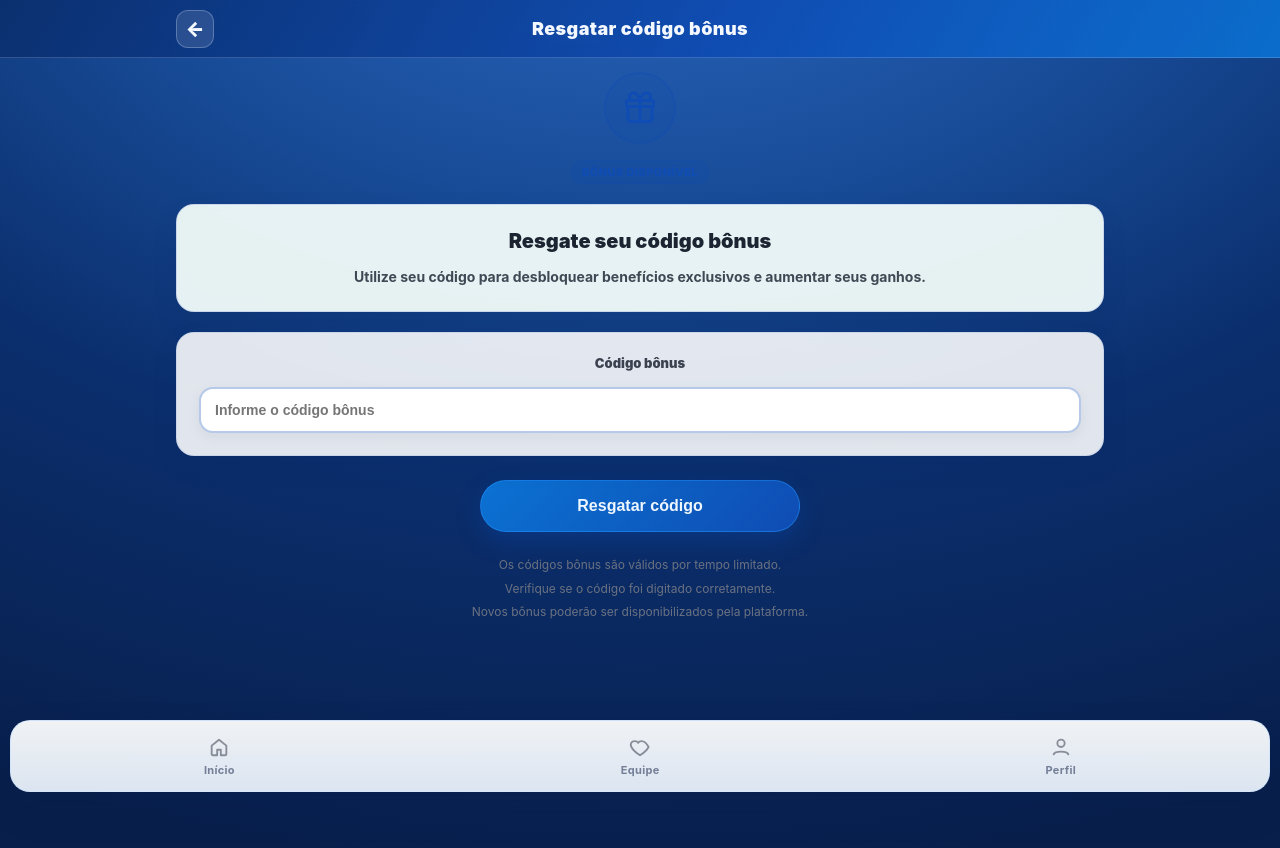
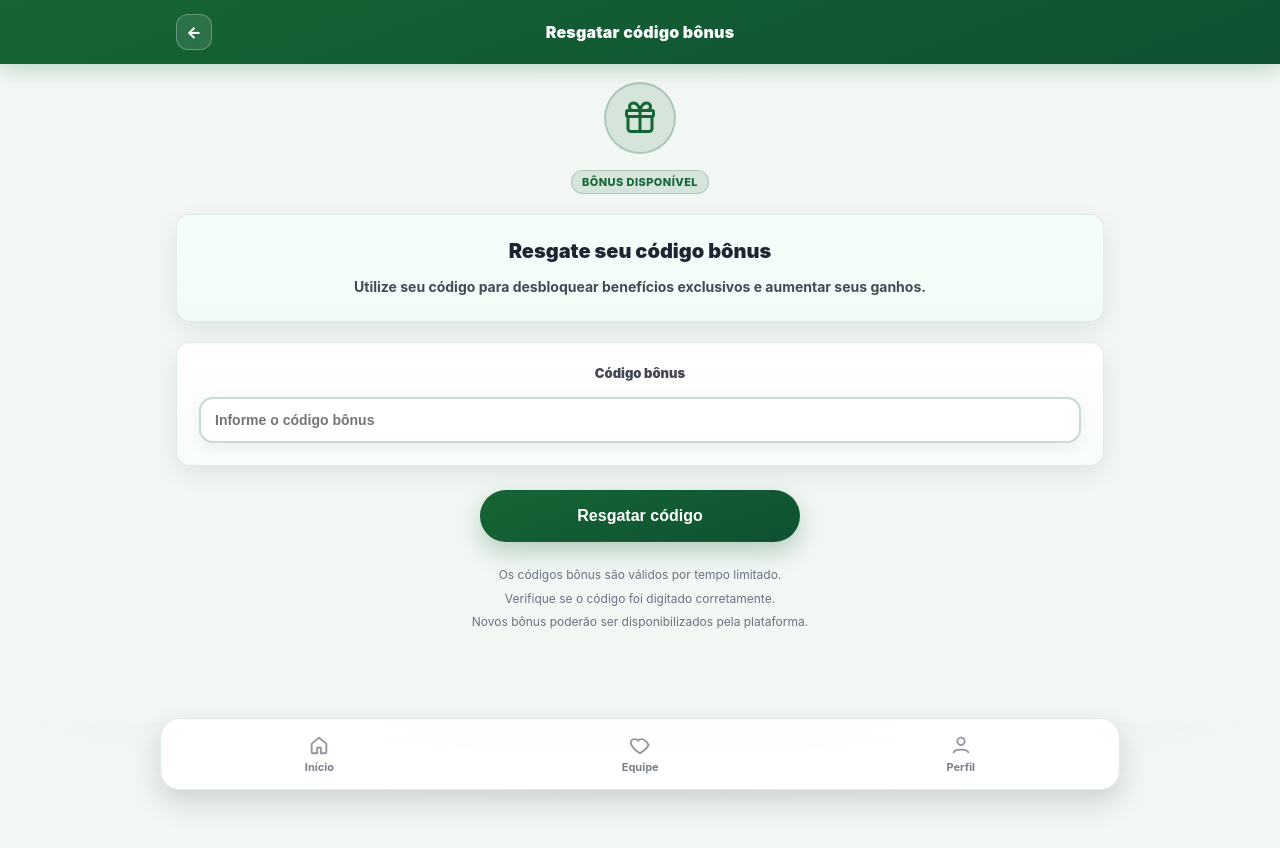
Before and after one commit to insr2017-wq/next-platform, a Next.js app: page /bonus-code in a window 1280 px wide. Shown: the top 848 px of the page. After the commit the page ends 800 px from the top, so only its background shows below. Built offline with nearby package versions, Linux system fonts and the light colour scheme; no server answers.

Commit message:
at front 2

```diff
--- a/src/app/globals.css
+++ b/src/app/globals.css
@@ -1,32 +1,35 @@
+/* Intentionally minimal (mobile-first ready). */
+
 :root {
   --container-max: 960px;
   --gutter: 16px;
-  --header-height: 58px;
+  --header-height: 64px;
   --bottom-nav-height: 72px;
-  --border: rgba(166, 191, 224, 0.4);
-  --bg: #f4f8ff;
-  --text: #0f1f45;
-  --surface: rgba(255, 255, 255, 0.88);
-  --surface-strong: #ffffff;
-  --app-bg: radial-gradient(120% 120% at 50% -20%, #2f6dc8 0%, #184c98 36%, #0b2f6e 62%, #081f4c 100%);
-  --brand: #0f4cb3;
-  --brand-rgb: 15, 76, 179;
-  --brand-2: #0b72d3;
+  --border: #dbe7df;
+  --bg: #ffffff;
+  --text: #111827;
+  --surface: #ffffff;
+  --surface-soft: #f7fbf8;
+  --app-bg: #f2f7f4;
+  /* Green branding (logo-inspired) */
+  --brand: #166534;
+  --brand-rgb: 22, 101, 52;
+  --brand-2: #0f5132;
   --brand-light: rgba(var(--brand-rgb), 0.12);
-  --brand-border: rgba(var(--brand-rgb), 0.3);
-  --brand-shadow: rgba(11, 80, 192, 0.28);
-  --accent: #2ec5ff;
-  --text-soft: rgba(15, 31, 69, 0.66);
+  --brand-border: rgba(var(--brand-rgb), 0.23);
+  --brand-shadow: rgba(var(--brand-rgb), 0.28);
+  --accent: #ca8a04;
 }
 
 html,
 body {
   padding: 0;
   margin: 0;
-  background: var(--app-bg);
+  background:
+    radial-gradient(1200px 350px at 50% -160px, rgba(var(--brand-rgb), 0.16) 0%, rgba(var(--brand-rgb), 0.04) 45%, transparent 70%),
+    var(--app-bg);
   color: var(--text);
-  min-height: 100%;
-  font-family: "Inter", "Segoe UI", "Roboto", sans-serif;
+  font-family: Inter, -apple-system, BlinkMacSystemFont, "Segoe UI", Roboto, Helvetica, Arial, sans-serif;
 }
 
 * {
@@ -56,10 +59,3 @@ a {
     transform: translateX(-50%);
   }
 }
-
-/* Subtle glass card utility used by inline-style heavy pages */
-.surface-glass {
-  background: var(--surface);
-  border: 1px solid var(--border);
-  backdrop-filter: blur(10px);
-}
--- a/src/components/layout/Header.tsx
+++ b/src/components/layout/Header.tsx
@@ -17,12 +17,13 @@ export function Header({ title, backHref, tone = "brand" }: HeaderProps) {
         height: "var(--header-height)",
         display: "flex",
         alignItems: "center",
-        borderBottom: isBrand ? "1px solid rgba(198,220,255,0.22)" : "1px solid var(--border)",
+        borderBottom: isBrand ? "none" : "1px solid var(--border)",
+        backdropFilter: "blur(8px)",
         background: isBrand
-          ? "linear-gradient(120deg, rgba(11,47,110,0.94) 0%, rgba(15,76,179,0.92) 58%, rgba(11,114,211,0.9) 100%)"
-          : "rgba(255,255,255,0.88)",
-        backdropFilter: "blur(10px)",
-        color: isBrand ? "#f4f8ff" : "var(--text)",
+          ? "linear-gradient(160deg, var(--brand) 0%, var(--brand-2) 100%)"
+          : "rgba(255,255,255,0.9)",
+        color: isBrand ? "#fff" : "var(--text)",
+        boxShadow: isBrand ? "0 6px 18px rgba(var(--brand-rgb), 0.22)" : "none",
       }}
     >
       <div
@@ -41,28 +42,24 @@ export function Header({ title, backHref, tone = "brand" }: HeaderProps) {
           {backHref ? (
             <Link
               href={backHref}
-              aria-label="Voltar"
               style={{
                 color: "inherit",
-                fontWeight: 900,
-                width: 38,
-                height: 38,
+                fontWeight: 800,
+                display: "inline-grid",
+                placeItems: "center",
+                width: 36,
+                height: 36,
                 borderRadius: 12,
-                border: isBrand ? "1px solid rgba(220,234,255,0.28)" : "1px solid var(--border)",
-                background: isBrand ? "rgba(255,255,255,0.12)" : "rgba(15,76,179,0.06)",
-                display: "grid",
-                placeItems: "center",
-                fontSize: 20,
-                lineHeight: 1,
+                border: isBrand ? "1px solid rgba(255,255,255,0.28)" : "1px solid var(--border)",
+                background: isBrand ? "rgba(255,255,255,0.1)" : "var(--surface)",
               }}
+              aria-label="Voltar"
             >
               ←
             </Link>
           ) : null}
         </div>
-        <div style={{ justifySelf: "center", fontWeight: 900, letterSpacing: 0.4, fontSize: 18 }}>
-          {title}
-        </div>
+        <div style={{ justifySelf: "center", fontWeight: 900, letterSpacing: 0.2 }}>{title}</div>
         <div />
       </div>
     </header>
--- a/src/components/layout/Page.tsx
+++ b/src/components/layout/Page.tsx
@@ -24,7 +24,7 @@ export function Page({ title, backHref, children, headerTone, topBanner, hideHea
   const bannerFullWidth = topBanner?.fullWidth === true;
 
   return (
-    <div style={{ position: "relative", minHeight: "100vh" }}>
+    <div style={{ position: "relative" }}>
       {!hideHeader && (
         <Header title={title} backHref={backHref} tone={headerTone} />
       )}
@@ -45,7 +45,6 @@ export function Page({ title, backHref, children, headerTone, topBanner, hideHea
                   marginRight: "var(--gutter)",
                   width: "calc(100% - 2 * var(--gutter))",
                   maxWidth: "calc(var(--container-max) - 2 * var(--gutter))",
-                  boxShadow: "0 20px 44px rgba(8,32,82,0.28)",
                 }),
           }}
         >
@@ -67,7 +66,7 @@ export function Page({ title, backHref, children, headerTone, topBanner, hideHea
               inset: 0,
               borderRadius: bannerFullWidth ? 0 : 20,
               background:
-                "linear-gradient(to top, rgba(5,27,75,0.58) 0%, rgba(5,27,75,0.16) 44%, transparent 75%)",
+                "linear-gradient(to top, rgba(0,0,0,0.45) 0%, rgba(0,0,0,0.12) 45%, transparent 75%)",
               pointerEvents: "none",
             }}
           />
@@ -77,9 +76,9 @@ export function Page({ title, backHref, children, headerTone, topBanner, hideHea
         <Container>
           <main
             style={{
-              paddingTop: hasBanner ? 28 : hideHeader ? 22 : 14,
+              paddingTop: hasBanner ? 26 : hideHeader ? 24 : 18,
               marginTop: hasBanner ? -44 : 0,
-              paddingBottom: 24,
+              paddingBottom: 20,
             }}
           >
             {children}
--- a/src/components/nav/BottomNav.tsx
+++ b/src/components/nav/BottomNav.tsx
@@ -18,18 +18,19 @@ export function BottomNav({ items }: BottomNavProps) {
     <nav
       style={{
         position: "fixed",
-        left: "max(10px, env(safe-area-inset-left))",
-        right: "max(10px, env(safe-area-inset-right))",
-        bottom: "max(8px, env(safe-area-inset-bottom))",
+        left: "50%",
+        transform: "translateX(-50%)",
+        bottom: 10,
+        width: "min(calc(100% - 18px), var(--container-max))",
         height: "var(--bottom-nav-height)",
         display: "flex",
         alignItems: "center",
         justifyContent: "space-around",
-        border: "1px solid rgba(200,224,255,0.58)",
-        background: "linear-gradient(180deg, rgba(255,255,255,0.94) 0%, rgba(238,246,255,0.92) 100%)",
-        backdropFilter: "blur(12px)",
+        border: "1px solid rgba(var(--brand-rgb), 0.12)",
         borderRadius: 20,
-        boxShadow: "0 16px 34px rgba(7,30,77,0.24)",
+        background: "rgba(255,255,255,0.92)",
+        backdropFilter: "blur(10px)",
+        boxShadow: "0 12px 30px rgba(17,24,39,0.16)",
         zIndex: 30,
       }}
     >
@@ -46,12 +47,13 @@ export function BottomNav({ items }: BottomNavProps) {
             style={{
               display: "grid",
               justifyItems: "center",
-              gap: 5,
+              gap: 4,
               fontSize: 11,
               padding: "8px 10px",
+              borderRadius: 12,
               fontWeight: isActive ? 900 : 700,
-              color: isActive ? "var(--brand)" : "rgba(15,31,69,0.52)",
-              letterSpacing: 0.3,
+              color: isActive ? "var(--brand)" : "rgba(17,24,39,0.55)",
+              background: isActive ? "rgba(var(--brand-rgb), 0.1)" : "transparent",
             }}
           >
             {item.icon ? <NavIcon name={item.icon} active={isActive} /> : null}
--- a/src/components/ui/Button.tsx
+++ b/src/components/ui/Button.tsx
@@ -19,19 +19,17 @@ export function Button({
       {...props}
       style={{
         appearance: "none",
-        border: isPrimary ? "1px solid rgba(35,149,255,0.45)" : "1px solid rgba(163,193,230,0.5)",
+        border: isPrimary ? "1px solid rgba(var(--brand-rgb), 0.35)" : "1px solid var(--border)",
         background: isPrimary
-          ? "linear-gradient(135deg, var(--brand-2) 0%, var(--brand) 100%)"
-          : "rgba(255,255,255,0.86)",
-        color: isPrimary ? "#eef6ff" : "var(--text)",
+          ? "linear-gradient(160deg, var(--brand) 0%, var(--brand-2) 100%)"
+          : "var(--surface)",
+        color: isPrimary ? "#fff" : "var(--text)",
         borderRadius: 16,
-        padding: "12px 16px",
+        padding: "12px 15px",
         fontWeight: 800,
         width: fullWidth ? "100%" : undefined,
         cursor: "pointer",
-        boxShadow: isPrimary
-          ? "0 10px 20px rgba(14,84,189,0.28)"
-          : "0 6px 14px rgba(11,45,106,0.1)",
+        boxShadow: isPrimary ? "0 8px 18px rgba(var(--brand-rgb), 0.25)" : "none",
         ...style,
       }}
     />
--- a/src/components/ui/Card.tsx
+++ b/src/components/ui/Card.tsx
@@ -9,15 +9,13 @@ export function Card({ children, elevated }: CardProps) {
   return (
     <div
       style={{
-        background: elevated
-          ? "linear-gradient(160deg, rgba(255,255,255,0.97) 0%, rgba(235,246,255,0.95) 100%)"
-          : "var(--surface)",
-        border: "1px solid var(--border)",
-        backdropFilter: "blur(8px)",
-        borderRadius: elevated ? 24 : 18,
+        background:
+          "linear-gradient(180deg, rgba(255,255,255,0.98) 0%, rgba(247,252,249,0.96) 100%)",
+        border: "1px solid rgba(var(--brand-rgb), 0.12)",
+        borderRadius: elevated ? 20 : 14,
         boxShadow: elevated
-          ? "0 20px 44px rgba(10, 41, 99, 0.22), 0 6px 16px rgba(10, 41, 99, 0.13)"
-          : "0 10px 24px rgba(10, 41, 99, 0.12)",
+          ? "0 14px 38px rgba(17, 24, 39, 0.12), 0 4px 12px rgba(var(--brand-rgb), 0.12)"
+          : "0 8px 24px rgba(17, 24, 39, 0.08)",
         overflow: "hidden",
       }}
     >
--- a/src/components/ui/Section.tsx
+++ b/src/components/ui/Section.tsx
@@ -12,12 +12,10 @@ export function Section({ title, subtitle, children }: SectionProps) {
       {(title || subtitle) && (
         <div style={{ display: "grid", gap: 4, paddingBottom: 2 }}>
           {title ? (
-            <div style={{ fontSize: 14, fontWeight: 900, color: "rgba(10,30,72,0.95)", letterSpacing: 0.2 }}>
-              {title}
-            </div>
+            <div style={{ fontSize: 14, fontWeight: 800, color: "rgba(17,24,39,0.92)" }}>{title}</div>
           ) : null}
           {subtitle ? (
-            <div style={{ fontSize: 12, opacity: 0.78, color: "rgba(15,31,69,0.72)" }}>{subtitle}</div>
+            <div style={{ fontSize: 12, opacity: 0.7, color: "rgba(17,24,39,0.75)" }}>{subtitle}</div>
           ) : null}
         </div>
       )}
```
Also changed, not shown: src/app/(user)/profile/page.tsx (+68 -97 lines), src/components/welcome/WelcomeModalClient.tsx (+30 -79 lines).
